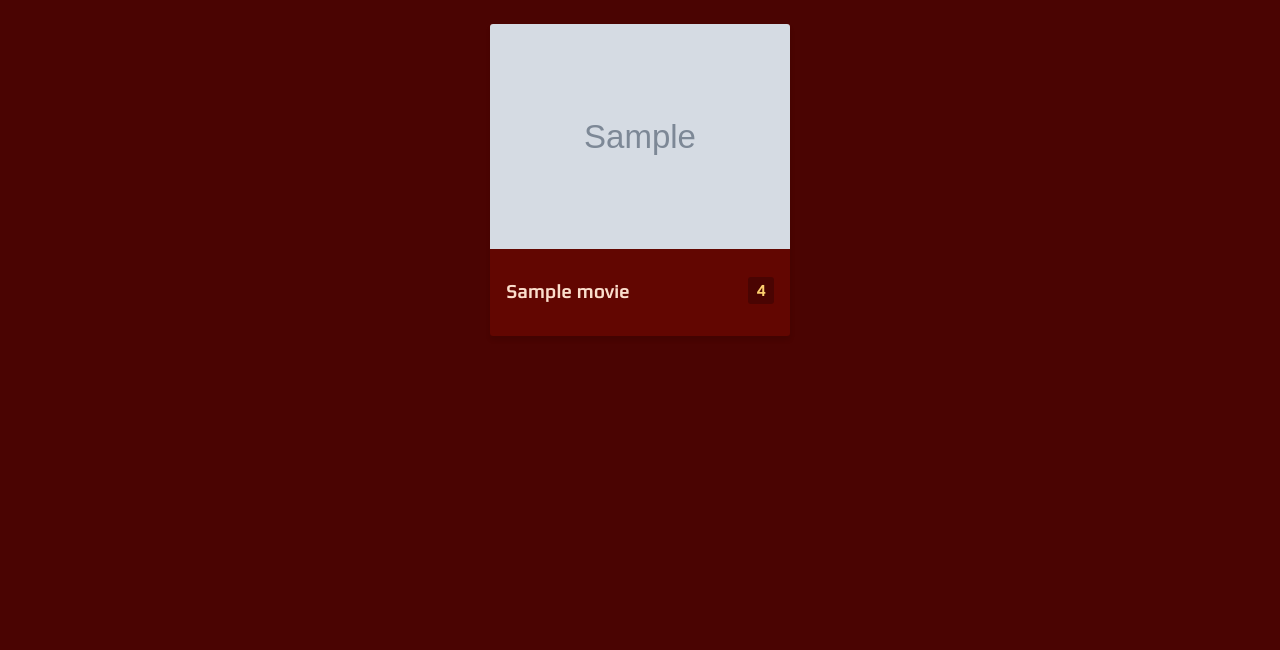
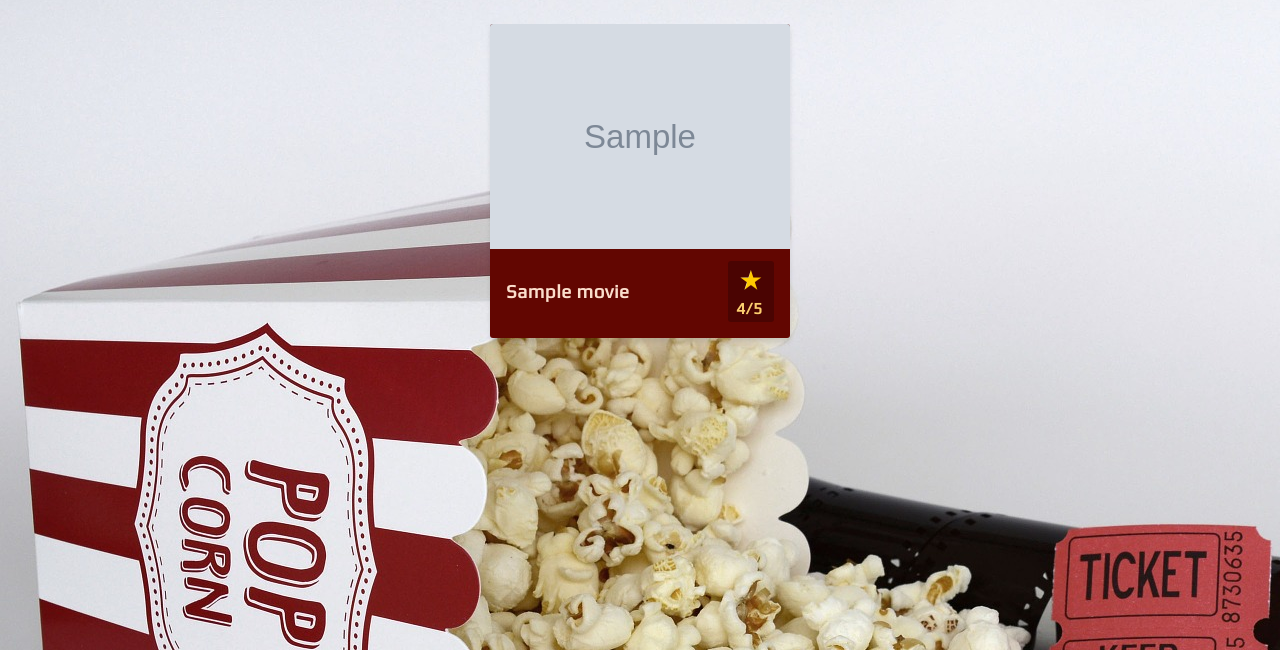
Before and after one commit to Carlos333AM/group_project_2022, a Flask app: template flask_app/templates/dashboard.html in a window 1280 px wide. Shown: the part 150-800 px from the top of the page. Run offline with Flask 2, Linux system fonts and the light colour scheme; the template is opened without the code that fills it: most values are stand-ins (such as "Sample title", 1, 10 or a date in 2020); grey boxes marked "Sample" are stand-in pictures.

Commit message:
added star images to ratings

```diff
--- a/flask_app/static/css/dashboard.css
+++ b/flask_app/static/css/dashboard.css
@@ -107,3 +107,8 @@ main{
     color: black;
     text-decoration: none;
 }
+
+.star {
+    width: 30px;
+    height: auto;
+}
--- a/flask_app/static/css/style.css
+++ b/flask_app/static/css/style.css
@@ -1,3 +1,8 @@
 body{
     background-image: url(/static/images/popcorn.jpg);
 }
+
+.star {
+    width: 30px;
+    height: auto;
+}
--- a/flask_app/templates/create_movie.html
+++ b/flask_app/templates/create_movie.html
@@ -33,7 +33,7 @@
             <div class="create_movie_row">
                 <div class="col-8">
                     <div class="form-group">
-                        <label for="rating">Rating:</label>
+                        <label for="rating"><img src = "/static/images/star.png" style = height:30px; width=auto;)/> Rating:</label>
                         <input type="number" name="rating" id="rating" min="1" max="5" class="form-control form-control-lg">
                     </div>
                     <div class="form-group">
--- a/flask_app/templates/dashboard.html
+++ b/flask_app/templates/dashboard.html
@@ -5,6 +5,7 @@
     <meta http-equiv="X-UA-Compatible" content="IE=edge">
     <meta name="viewport" content="width=device-width, initial-scale=1.0">
     <link rel="stylesheet" href="static/css/dashboard.css">
+    <link rel="stylesheet" href="static/css/style.css">
     <title>Dashboard</title>
 </head>
 <body>
@@ -30,12 +31,13 @@
                     <a class="movie_title" href="/movie/{{movie.id}}">
                         <h3>{{movie.title}}</h3>
                     </a>
-                    <span id="rating">{{movie.rating}}</span>
+                    <span id="rating"><div class = "star"> <img src = "/static/images/star.png"/> </div>{{movie.rating}}/5</span>
                 </div>
                 <div class="description">
                     <a class="movie_title_overview" href="/movie/{{movie.id}}">
-                        <h3>{{movie.title}}</h3>
+                        <h3>{{movie.title}} </h3>
                     </a>
+                    <span id="rating"><div class = "star"> <img src = "/static/images/star.png"/> </div>{{movie.rating}}/5</span>
                     <p>{{movie.description}}</p>
                     {% if movie.user_id == session.user_id %}
                     <div class="edit_delete_button">
--- a/flask_app/templates/edit_movie.html
+++ b/flask_app/templates/edit_movie.html
@@ -37,7 +37,7 @@
         <div class="d-flex justify-content-between col-8">
             <div class="col-8">
                 <div class="form-group">
-                    <label for="rating">Rating:</label>
+                    <label for="rating"><img src = "/static/images/star.png" style = height:30px; width=auto;)/>Rating:</label>
                     <input type="number" name="rating" id="rating" min="1" max="5" class="form-control form-control-lg" value="{{movie.rating}}">
                 </div>
                 <div class="form-group">
--- a/flask_app/templates/movie_profile.html
+++ b/flask_app/templates/movie_profile.html
@@ -12,7 +12,8 @@
 
     <main>
         <div class="movie_title">
-            <h1>{{movie.title}}</h1>
+            <h1>{{movie.title}} </h1>
+            <h1><img src = "/static/images/star.png" style = "height:35px" width = "auto"/>{{movie.rating}}/5</h1>
         </div>
 
         <header>
--- a/flask_app/templates/movies_profile.html
+++ b/flask_app/templates/movies_profile.html
@@ -4,7 +4,7 @@
     <meta charset="UTF-8">
     <meta http-equiv="X-UA-Compatible" content="IE=edge">
     <meta name="viewport" content="width=device-width, initial-scale=1.0">
-    <title>Movie Profile</title>
+    <title>Movie Profile </title>
 </head>
 <body>
     <h1>This is the movie profile</h1>
```
Also changed, not shown: flask_app/static/css/movie_profile.css (+12 -1 lines), flask_app/static/images/five-pointed-yellow-star-icon-cartoon-style-vector-12345604.jpg (deleted), flask_app/static/images/star.png (added).
